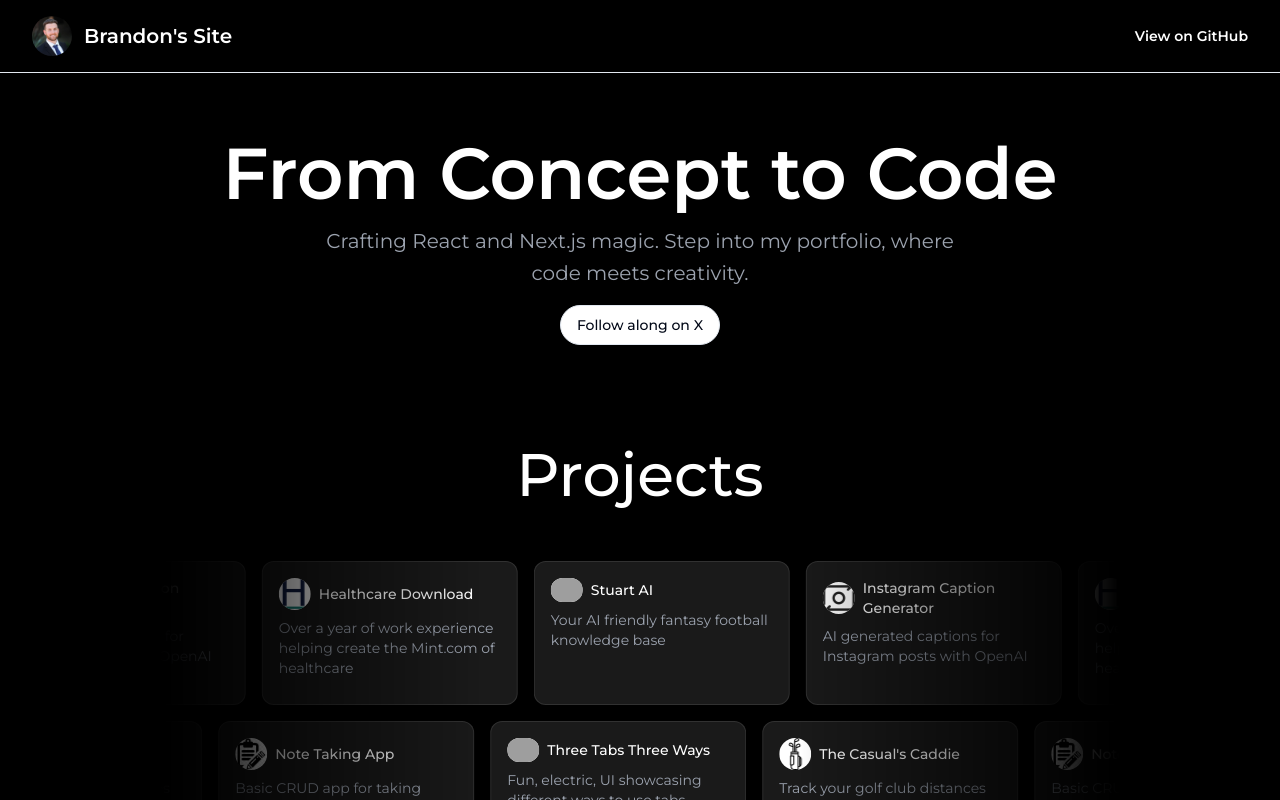
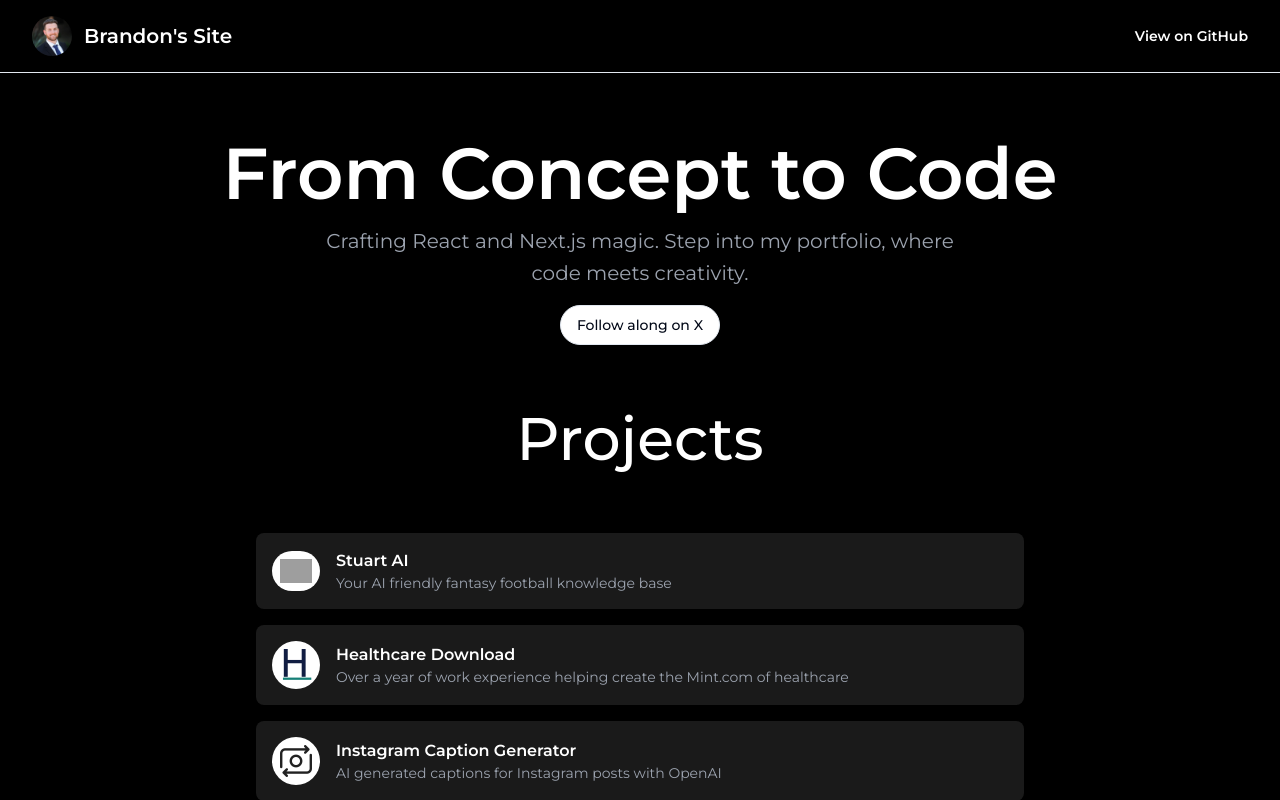
Before and after one commit to bmaggiano/next-portfolio, a Next.js app: page / in a window 1280 px wide. Shown: the top 800 px of the page. Built offline with nearby package versions, Linux system fonts and the light colour scheme; grey boxes are pictures that could not be loaded.

Commit message:
changes to projects section making it more readily available to folks who want to find a specific project

```diff
--- a/app/blog/[blogId]/page.tsx
+++ b/app/blog/[blogId]/page.tsx
@@ -1,49 +1,74 @@
 "use client";
-import { useParams } from 'next/navigation';
-import { blogContent } from '../../../app/blogContent';
-import Image from 'next/image';
-import { Breadcrumb, BreadcrumbItem, BreadcrumbLink, BreadcrumbList } from '@/components/ui/breadcrumb';
-import { Avatar, AvatarFallback, AvatarImage } from '@/components/ui/avatar';
-
-
+import { useParams } from "next/navigation";
+import { blogContent } from "../../../app/blogContent";
+import Image from "next/image";
+import {
+  Breadcrumb,
+  BreadcrumbItem,
+  BreadcrumbLink,
+  BreadcrumbList,
+} from "@/components/ui/breadcrumb";
+import { Avatar, AvatarFallback, AvatarImage } from "@/components/ui/avatar";
 
 export default function BlogPost() {
   const params = useParams();
-    const blog = blogContent.find(blog => blog.id === params?.blogId);
+  const blog = blogContent.find((blog) => blog.id === params?.blogId);
 
   if (!blog) {
-        return <p className='text-white'>Blog post not found.</p>;
+    return <p className="text-white">Blog post not found.</p>;
   }
 
   return (
     <main className="max-w-3xl mx-auto px-4 mt-8 text-white">
       <div className=" flex w-full flex-col justify-center overflow-hidden rounded-lg">
-                <Breadcrumb className='mb-0 sm:mb-4'>
+        <Breadcrumb className="mb-0 sm:mb-4">
           <BreadcrumbList>
             <BreadcrumbItem>
               <BreadcrumbLink href="/"> &lt; Back</BreadcrumbLink>
             </BreadcrumbItem>
           </BreadcrumbList>
         </Breadcrumb>
-                <div className='flex flex-col space-y-4'>
-                    <p><span className='text-gray-400'>Published on {blog.published}</span></p>
-                    <h2 className="text-white text-3xl mb-4 font-medium sm:text-3xl md:text-4xl">{blog.title}</h2>
-                    <div className='flex flex-row items-center space-x-4'>
+        <div className="flex flex-col space-y-4">
+          <p>
+            <span className="text-gray-400">Published on {blog.published}</span>
+          </p>
+          <h2 className="text-white text-3xl mb-4 font-medium sm:text-3xl md:text-4xl">
+            {blog.title}
+          </h2>
+          <div className="flex flex-row items-center space-x-4">
             <Avatar>
               <AvatarImage src="/bmaggiano.jpeg" alt="bmaggiano avatar" />
               <AvatarFallback>B</AvatarFallback>
             </Avatar>
             <div>
-                            <p className='text-sm text-gray-400'>Brandon Maggiano</p>
-                            <a href="https://twitter.com/brandonmaggiano" target="_blank" rel="noreferrer" className='text-xs text-gray-400 hover:underline'>@bmaggiano</a>
+              <p className="text-sm text-gray-400">Brandon Maggiano</p>
+              <a
+                href="https://twitter.com/brandonmaggiano"
+                target="_blank"
+                rel="noreferrer"
+                className="text-xs text-gray-400 hover:underline"
+              >
+                @bmaggiano
+              </a>
             </div>
           </div>
         </div>
       </div>
       <div className="flex flex-col items-center">
-                <Image layout='intrinsic' height={50} width={800} src={blog.blogImage} alt={blog.title} className="max-h-[200px] sm:max-h-[300px] object-cover object-bottom rounded-lg my-8" />
-                <article className="text-gray-400 mb-8" dangerouslySetInnerHTML={{ __html: blog.content }} />
+        <Image
+          layout="intrinsic"
+          priority
+          height={50}
+          width={800}
+          src={blog.blogImage}
+          alt={blog.title}
+          className="max-h-[200px] sm:max-h-[300px] object-cover object-bottom rounded-lg my-8"
+        />
+        <article
+          className="text-gray-400 mb-8"
+          dangerouslySetInnerHTML={{ __html: blog.content }}
+        />
       </div>
     </main>
   );
-};
+}
--- /dev/null
+++ b/components/ui/card.tsx
@@ -0,0 +1,79 @@
+import * as React from "react"
+
+import { cn } from "@/lib/utils"
+
+const Card = React.forwardRef<
+  HTMLDivElement,
+  React.HTMLAttributes<HTMLDivElement>
+>(({ className, ...props }, ref) => (
+  <div
+    ref={ref}
+    className={cn(
+      "rounded-lg border bg-card text-card-foreground shadow-sm",
+      className
+    )}
+    {...props}
+  />
+))
+Card.displayName = "Card"
+
+const CardHeader = React.forwardRef<
+  HTMLDivElement,
+  React.HTMLAttributes<HTMLDivElement>
+>(({ className, ...props }, ref) => (
+  <div
+    ref={ref}
+    className={cn("flex flex-col space-y-1.5 p-6", className)}
+    {...props}
+  />
+))
+CardHeader.displayName = "CardHeader"
+
+const CardTitle = React.forwardRef<
+  HTMLParagraphElement,
+  React.HTMLAttributes<HTMLHeadingElement>
+>(({ className, ...props }, ref) => (
+  <h3
+    ref={ref}
+    className={cn(
+      "text-2xl font-semibold leading-none tracking-tight",
+      className
+    )}
+    {...props}
+  />
+))
+CardTitle.displayName = "CardTitle"
+
+const CardDescription = React.forwardRef<
+  HTMLParagraphElement,
+  React.HTMLAttributes<HTMLParagraphElement>
+>(({ className, ...props }, ref) => (
+  <p
+    ref={ref}
+    className={cn("text-sm text-muted-foreground", className)}
+    {...props}
+  />
+))
+CardDescription.displayName = "CardDescription"
+
+const CardContent = React.forwardRef<
+  HTMLDivElement,
+  React.HTMLAttributes<HTMLDivElement>
+>(({ className, ...props }, ref) => (
+  <div ref={ref} className={cn("p-6 pt-0", className)} {...props} />
+))
+CardContent.displayName = "CardContent"
+
+const CardFooter = React.forwardRef<
+  HTMLDivElement,
+  React.HTMLAttributes<HTMLDivElement>
+>(({ className, ...props }, ref) => (
+  <div
+    ref={ref}
+    className={cn("flex items-center p-6 pt-0", className)}
+    {...props}
+  />
+))
+CardFooter.displayName = "CardFooter"
+
+export { Card, CardHeader, CardFooter, CardTitle, CardDescription, CardContent }
--- a/components/ui/jumbotron.tsx
+++ b/components/ui/jumbotron.tsx
@@ -1,13 +1,21 @@
+import Link from "next/link";
 import { Button } from "./button";
 
 export default function Jumbotron() {
   return (
     <main className="flex flex-col items-center justify-center gap-y-4 px-4 py-16 sm:px-6 lg:px-8">
-            <h1 className="text-white text-center font-semibold text-3xl sm:text-5xl md:text-6xl lg:text-7xl">From Concept to Code</h1>
-            <p className="max-w-[42rem] text-center leading-normal text-gray-400 sm:text-xl sm:leading-8">Crafting React and Next.js magic. Step into my portfolio, where code meets creativity.</p>
+      <h1 className="text-white text-center font-semibold text-3xl sm:text-5xl md:text-6xl lg:text-7xl">
+        From Concept to Code
+      </h1>
+      <p className="max-w-[42rem] text-center leading-normal text-gray-400 sm:text-xl sm:leading-8">
+        Crafting React and Next.js magic. Step into my portfolio, where code
+        meets creativity.
+      </p>
       <Button variant="outline">
+        <Link href={"https://twitter.com/brandonmaggiano"}>
           Follow along on X
+        </Link>
       </Button>
     </main>
-    )
+  );
 }
--- a/components/ui/projects.tsx
+++ b/components/ui/projects.tsx
@@ -1,51 +1,49 @@
 "use client";
 
-import { cn } from "@/lib/utils";
-import Marquee from "@/components/magicui/marquee";
+import { useState } from "react";
 import Image from "next/image";
 import Link from "next/link";
+import { Card, CardContent } from "./card";
+import { motion } from "framer-motion";
 
 const projects = [
   {
     name: "Stuart AI",
     body: "Your AI friendly fantasy football knowledge base",
     img: "/football.png",
-        url: "https://sleeper-dashboard.vercel.app/"
+    url: "https://sleeper-dashboard.vercel.app/",
+  },
+  {
+    name: "Healthcare Download",
+    body: "Over a year of work experience helping create the Mint.com of healthcare",
+    img: "/hcdl.png",
+    url: "https://www.healthcare-download.com/",
   },
   {
     name: "Instagram Caption Generator",
     body: "AI generated captions for Instagram posts with OpenAI",
     img: "/igcap.png",
-        url: "https://instagram-caption-generator-pi.vercel.app/"
-    },
-    {
-        name: "Healthcare Download",
-        body: "Over a year of work experience helping create the Mint.com of healthcare",
-        img: "/hcdl.png",
-        url: "https://www.healthcare-download.com/"
+    url: "https://instagram-caption-generator-pi.vercel.app/",
   },
   {
     name: "The Casual's Caddie",
     body: "Track your golf club distances and see how you compare to pros",
     img: "/golf.png",
-        url: "https://the-casuals-caddie.herokuapp.com/"
+    url: "https://the-casuals-caddie.herokuapp.com/",
   },
   {
     name: "Note Taking App",
     body: "Basic CRUD app for taking notes",
     img: "/notetake.png",
-        url: "https://study-sheet.vercel.app/"
+    url: "https://study-sheet.vercel.app/",
   },
   {
     name: "Three Tabs Three Ways",
     body: "Fun, electric, UI showcasing different ways to use tabs",
     img: "/tabs.png",
-        url: "https://three-tabs-three-ways.vercel.app/"
+    url: "https://three-tabs-three-ways.vercel.app/",
   },
 ];
-
-const firstRow = projects.slice(0, projects.length / 2);
-const secondRow = projects.slice(projects.length / 2);
 
 const ReviewCard = ({
   img,
@@ -59,44 +57,51 @@ const ReviewCard = ({
   url: string;
 }) => {
   return (
-        <Link href={url} target="_blank" prefetch={true} className="block">
-            <figure
-                className={cn(
-                    "relative w-64 h-36 cursor-pointer overflow-hidden rounded-xl border p-4",
-                    "border-gray-50/[.1] bg-gray-50/[.10] hover:bg-gray-50/[.15]",
-                )}
-            >
-                <div className="flex flex-row items-center gap-2">
-                    <Image className="rounded-full bg-white" width={32} height={32} alt={name} src={img} />
-                    <div className="flex flex-col">
-                        <figcaption className="text-sm font-medium text-white">
-                            {name}
-                        </figcaption>
+    <Link href={url} prefetch={true}>
+      <Card className="my-4 bg-gray-50/[.10] border-none shadow-lg">
+        <CardContent className="p-4 flex items-center space-x-4">
+          <div className="bg-white p-2 rounded-full">
+            <Image
+              className="bg-white"
+              width={32}
+              height={32}
+              alt={name}
+              src={img}
+            />
           </div>
+          <div>
+            <h2 className="text-white font-semibold">{name}</h2>
+            <p className="text-gray-400 text-sm">{body}</p>
           </div>
-                <blockquote className="text-gray-400 mt-2 text-sm">{body}</blockquote>
-            </figure>
+        </CardContent>
+      </Card>
     </Link>
   );
 };
 
 export function Projects() {
+  const [hoveredProject, setHoveredProject] = useState<string | null>(null);
+
   return (
-        <div className="relative flex h-[500px] w-full flex-col items-center justify-center overflow-hidden rounded-lg">
-            <h2 className="text-white text-3xl mb-12 font-medium sm:text-3xl md:text-6xl">Projects</h2>
-            <Marquee pauseOnHover className="[--duration:40s]">
-                {firstRow.map((review) => (
-                    <ReviewCard key={review.name} {...review} />
-                ))}
-            </Marquee>
-            <Marquee reverse pauseOnHover className="[--duration:40s]">
-                {secondRow.map((review) => (
-                    <ReviewCard key={review.name} {...review} />
-                ))}
-            </Marquee>
-            {/* Overlay gradients for aesthetic effect */}
-            <div className="pointer-events-none absolute inset-y-0 left-0 w-1/3 bg-gradient-to-r from-black"></div>
-            <div className="pointer-events-none absolute inset-y-0 right-0 w-1/3 bg-gradient-to-l from-black"></div>
+    <div className="flex w-full flex-col items-center justify-center overflow-hidden">
+      <h2 className="text-white text-3xl mb-12 font-medium sm:text-3xl md:text-6xl">
+        Projects
+      </h2>
+      <div className="w-full sm:w-4/5">
+        {projects.map((project) => {
+          return (
+            <motion.div
+              key={project.name}
+              className="rounded-md cursor-pointer hover:bg-gray-50/[.10]"
+              whileHover={{ scale: 1.03 }}
+              onHoverStart={() => setHoveredProject(project.name)}
+              onHoverEnd={() => setHoveredProject(null)}
+            >
+              <ReviewCard key={project.name} {...project} />
+            </motion.div>
+          );
+        })}
+      </div>
     </div>
   );
 }
```
Also changed, not shown: 1 other file (tests, documents, lock files or other folders). Lines whose indentation alone changed are shown as unchanged.
